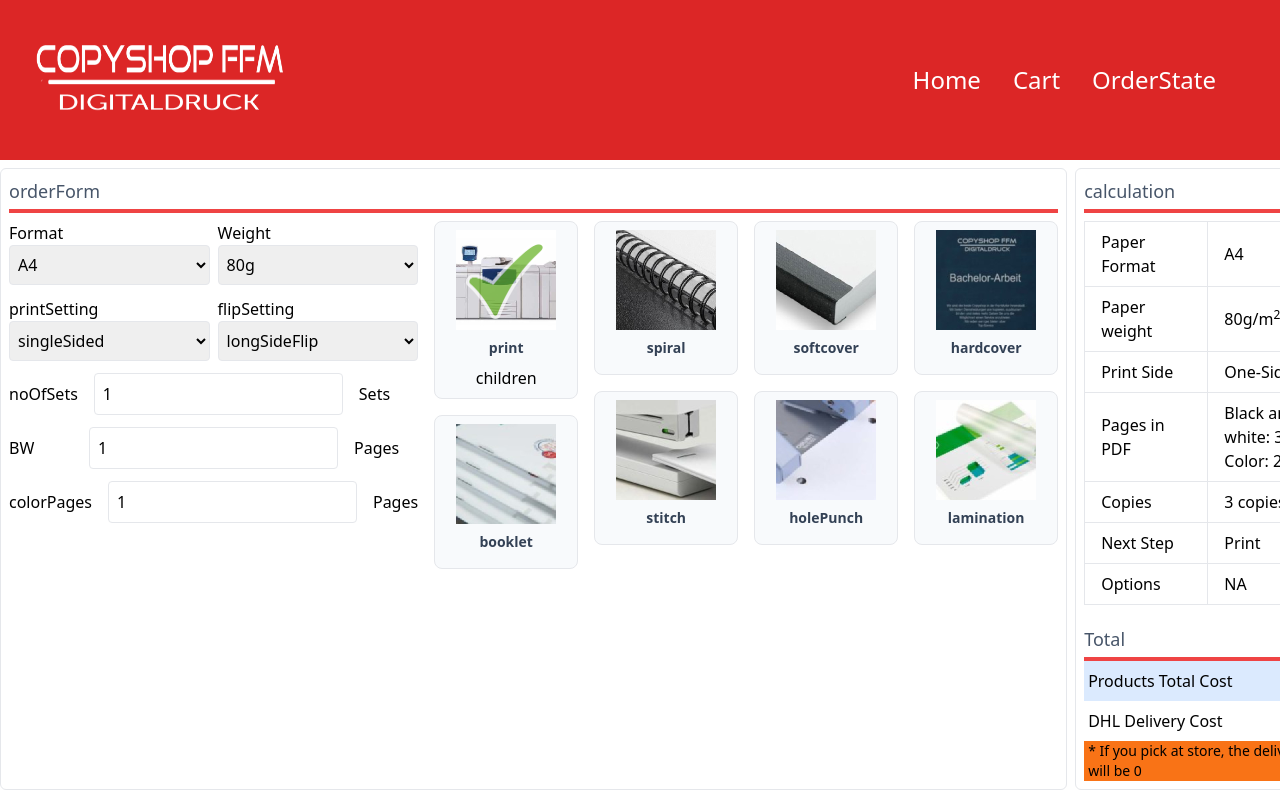
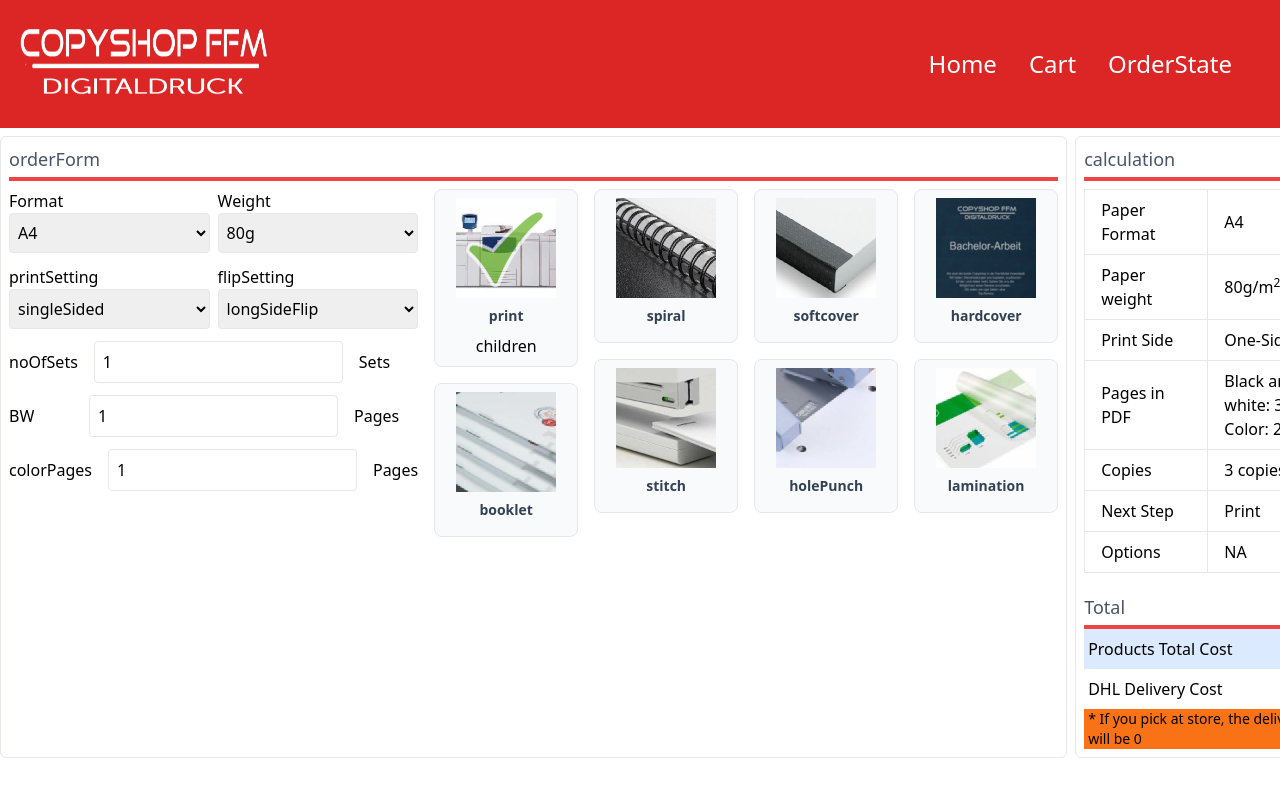
Before and after one commit to Fair-Technology/CopyshopFFM-ReactJS, a React (Vite) app: page / in a window 1280 px wide. Shown: the top 800 px of the page. Built offline with nearby package versions, Linux system fonts and the light colour scheme.

Commit message:
fixed the over extended nav

```diff
--- a/src/components/Navbar.tsx
+++ b/src/components/Navbar.tsx
@@ -1,9 +1,9 @@
-import logoImg from '../assets/Copyshop-FFM-Logo_img.png'
+import logoImg from "../assets/Copyshop-FFM-Logo_img.png";
 
 const Navbar = () => {
 	return (
-  <div className=" bg-red-600 mx-auto w-full p-4">
-    <div className="flex-warp sm:flex justify-between p-4">
+		<div className=" bg-red-600 w-full mx-auto flex justify-center">
+			<div className="2xl:max-w-screen-2xl w-full flex-warp sm:flex justify-between p-4">
 				<div className="flex items-center justify-center  min-w-36 min-h-18 sm:mb-0">
 					<Logo />
 				</div>
@@ -12,24 +12,34 @@ const Navbar = () => {
 				</div>
 			</div>
 		</div>
-  )
-}
+	);
+};
 
-export default Navbar
+export default Navbar;
 
 const Logo = () => {
-  return <img className="w-64 h-24 " src={logoImg} alt="Logo" />
- }
+	return <img className="w-64 h-24 " src={logoImg} alt="Logo" />;
+};
 
 const NavList = () => {
 	return (
 		<ul className="flex gap-8 px-8 text-2xl text-white">
-    <NavListItem page ='Home' />
-    <NavListItem page ='Cart' />
-    <NavListItem page ='OrderState'/>
+			<NavListItem page="Home" />
+			<NavListItem page="Cart" />
+			<NavListItem page="OrderState" />
 		</ul>
-  )
-}
-const NavListItem = ({page, buttonClass}:{page:string, buttonClass?:string}) =>{
-  return <li><button className={buttonClass}>{page}</button></li>
-}
+	);
+};
+const NavListItem = ({
+	page,
+	buttonClass,
+}: {
+	page: string;
+	buttonClass?: string;
+}) => {
+	return (
+		<li>
+			<button className={buttonClass}>{page}</button>
+		</li>
+	);
+};
```
Lines whose indentation alone changed are shown as unchanged.
